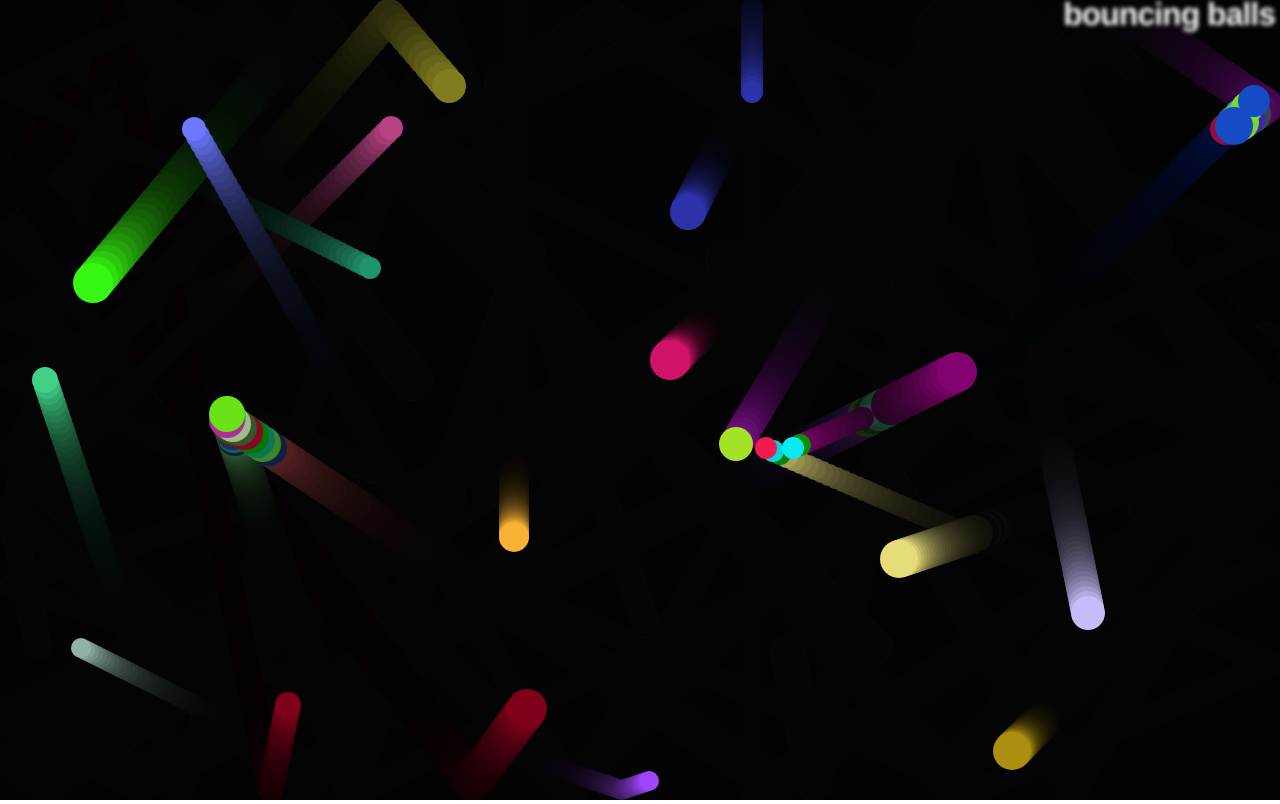
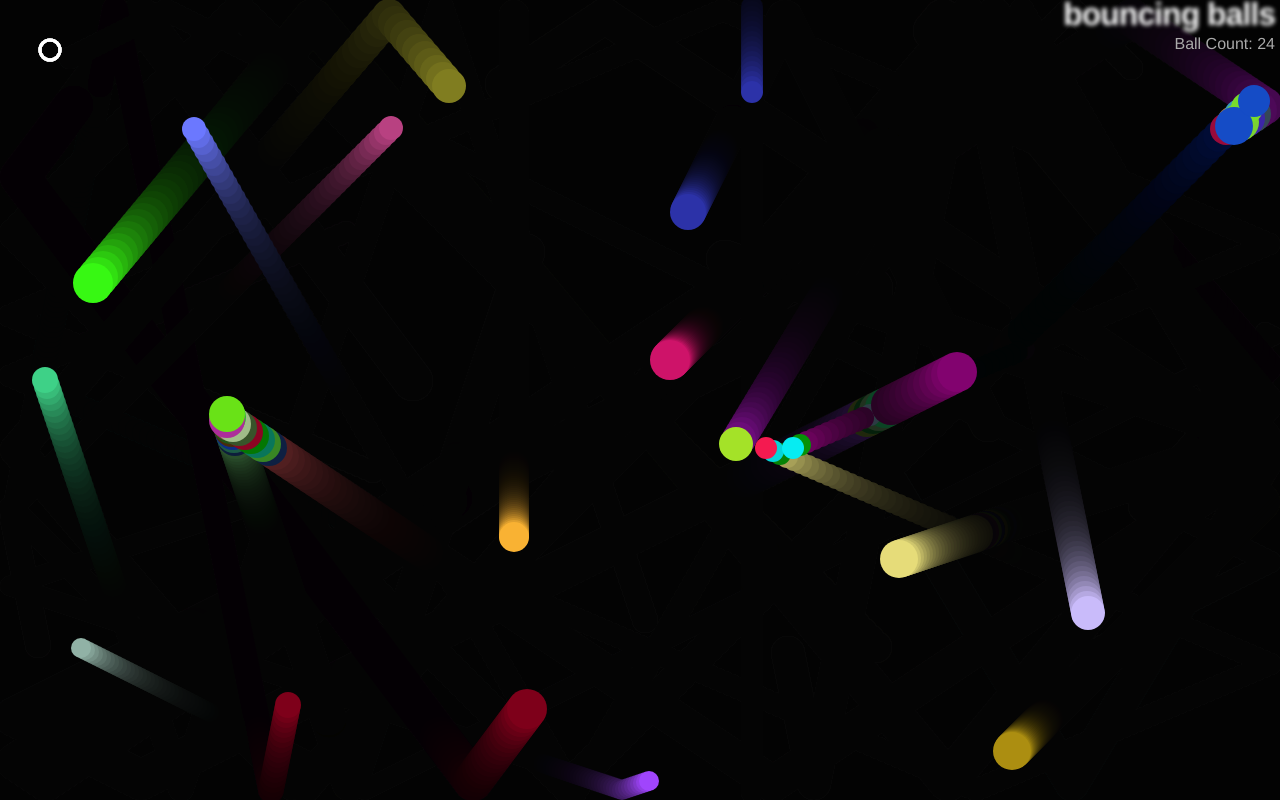
Before and after one commit to jai-sanghvi/bouncing-balls, a plain HTML site: page index.html in a window 1280 px wide. Drawn offline with Linux system fonts and the light colour scheme.

Commit message:
complete assessment

```diff
--- a/index.html
+++ b/index.html
@@ -9,6 +9,7 @@
 
   <body>
     <h1>bouncing balls</h1>
+    <p>Ball Count: <span id="ball-count"></span></p>
     <canvas></canvas>
 
     <script src="main.js"></script>
--- a/main.js
+++ b/main.js
@@ -1,3 +1,6 @@
+const span = document.querySelector('#ball-count');
+let count = 0;
+
 // setup canvas
 
 const canvas = document.querySelector("canvas");
@@ -18,15 +21,22 @@
   return `rgb(${random(0, 255)},${random(0, 255)},${random(0, 255)})`;
 }
 
-
-class Ball {
-  constructor(x, y, velX, velY, color, size) {
+class Shape {
+  constructor(x, y, velX, velY) {
     this.x = x;
     this.y = y;
     this.velX = velX;
     this.velY = velY;
+  }
+}
+
+class Ball extends Shape {
+  constructor(x, y, velX, velY, color, size) {
+    super(x, y, velX, velY);
+
     this.color = color;
     this.size = size;
+    this.exists = true;
   }
 
   draw() {
@@ -59,13 +69,81 @@
 
   collisionDetect() {
     for (const ball of balls) {
-      if (this !== ball) {
+      if (!(this === ball) && ball.exists) {
         const dx = this.x - ball.x;
         const dy = this.y - ball.y;
         const distance = Math.sqrt(dx * dx + dy * dy);
 
         if (distance < this.size + ball.size) {
           ball.color = this.color = randomRGB();
+        }
+      }
+    }
+  }
+}
+
+class EvilCircle extends Shape {
+  constructor(x, y) {
+    super(x, y, 20, 20);
+
+    this.color = 'white';
+    this.size = 10;
+
+    window.addEventListener('keydown', (e) => {
+      switch(e.key) {
+        case 'a':
+          this.x -= this.velX;
+          break;
+        case 'd':
+          this.x += this.velX;
+          break;
+        case 'w':
+          this.y -= this.velY;
+          break;
+        case 's':
+          this.y += this.velY;
+          break;
+      }
+    });
+  }
+
+  draw() {
+    ctx.beginPath();
+    ctx.strokeStyle = this.color;
+    ctx.lineWidth = 3;
+    ctx.arc(this.x, this.y, this.size, 0, 2 * Math.PI);
+    ctx.stroke();
+  }
+
+  checkBounds() {
+    if ((this.x + this.size) >= width) {
+      this.x -= this.size;
+    }
+
+    if ((this.x - this.size) <= 0) {
+      this.x += this.size;
+    }
+
+    if ((this.y + this.size) >= height) {
+      this.y -= this.size;
+    }
+
+    if ((this.y - this.size) <= 0) {
+      this.y += this.size;
+    }
+  }
+
+  collisionDetect() {
+    for (const ball of balls) {
+      if (ball.exists) {
+        const dx = this.x - ball.x;
+        const dy = this.y - ball.y;
+        const distance = Math.sqrt(dx * dx + dy * dy);
+
+        if (distance < this.size + ball.size) {
+          ball.exists = false;
+          count--;
+          span.textContent = count;
         }
       }
     }
@@ -88,17 +166,27 @@
   );
 
   balls.push(ball);
+  count++;
+  span.textContent = count;
 }
+
+const evilBall = new EvilCircle(50, 50);
 
 function loop() {
   ctx.fillStyle = "rgb(0 0 0 / 10%)";
   ctx.fillRect(0, 0, width, height);
 
   for (const ball of balls) {
-    ball.draw();
-    ball.update();
-    ball.collisionDetect();
+    if (ball.exists) {
+      ball.draw();
+      ball.update();
+      ball.collisionDetect();
+    }
   }
+
+  evilBall.draw();
+  evilBall.checkBounds();
+  evilBall.collisionDetect();
 
   requestAnimationFrame(loop);
 }
--- a/style.css
+++ b/style.css
@@ -23,3 +23,11 @@
   color: transparent;
   text-shadow: 0 0 4px white;
 }
+
+p {
+  position: absolute;
+  margin: 0;
+  top: 35px;
+  right: 5px;
+  color: #aaa;
+}
```
